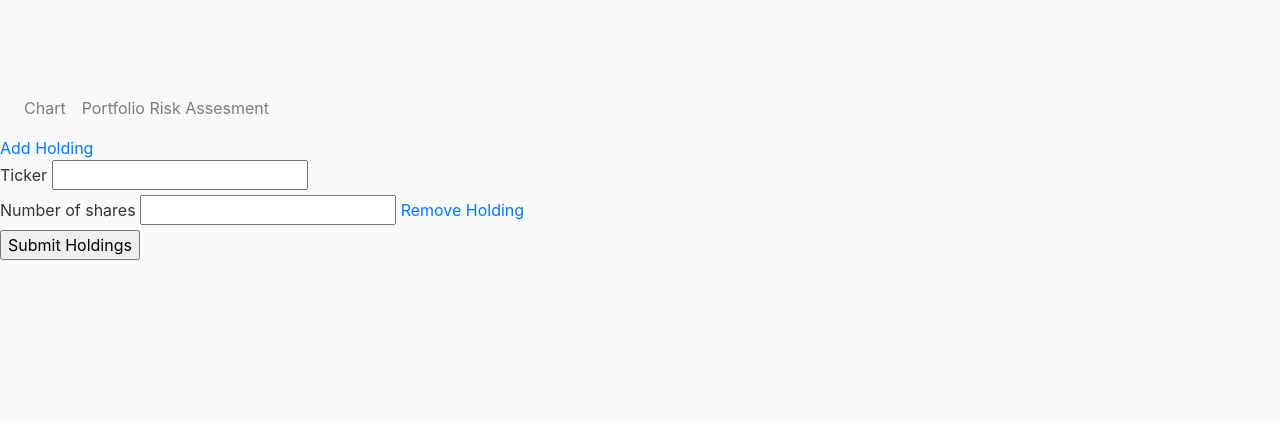
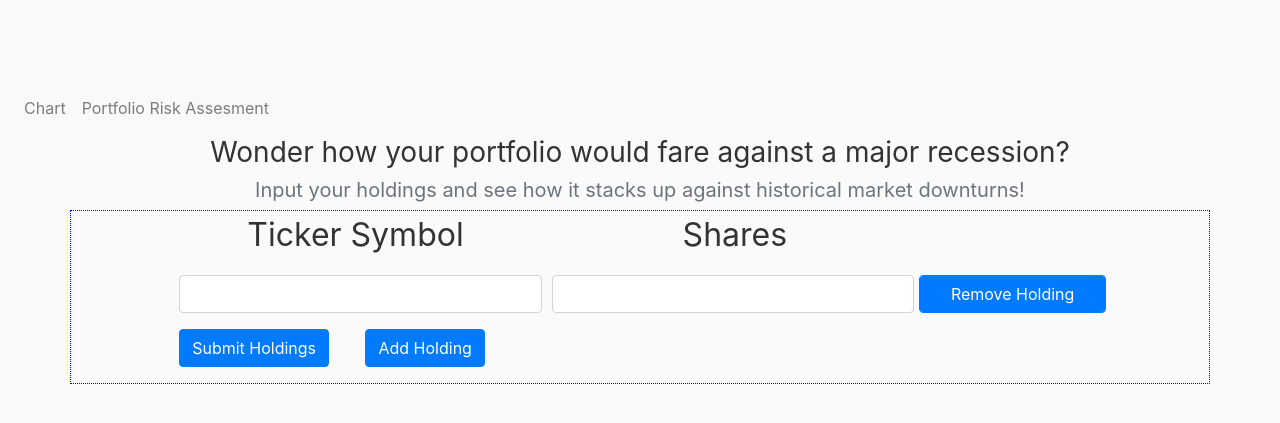
Before and after one commit to NateLeeP/Finance-App, a Flask app: page /portfolio in a window 1280 px wide. Shown: the top 423 px of the page. Run offline with Flask 2, Linux system fonts and the light colour scheme; some libraries are stand-ins or nearby versions.

Commit message:
Updated file for a cleaner appearance

```diff
--- a/financeapp/templates/portfolio.html
+++ b/financeapp/templates/portfolio.html
@@ -1,34 +1,67 @@
 {% extends 'layout.html' %}
 
 {% block content  %}
-<a id="add" href="#">Add Holding</a>
+<h3 class='text-center font-less-bold'>Wonder how your portfolio would fare against a major recession?</h3>
+<h5 class='text-center text-muted font-less-bold'>Input your holdings and see how it stacks up against historical market downturns!</h5>
+<div class='container my-container'>
+  <div>
+    <div class="row justify-content-center my-row">
+      <div class="col-4 my-col ">
+        <p class='font-xxlarge text-center'>Ticker Symbol</p>
+      </div>
+      <div class="col-4 my-col ">
+        <p class='font-xxlarge text-center'>Shares</p>
+      </div>
+      <div class='col-2 my-col'>
+
+      </div>
+    </div>
+  </div>
 
   <form method='POST'>
     {{form.csrf_token}}
     <div id='subforms-container'>
       {% for portfolio_entry in form.holdings %}
-      <div id="holding-{{loop.index0}}-form" class="subform" data-index="{{loop.index0}}">
+        <div id="holding-{{loop.index0}}-form" class="subform form-row justify-content-center my-row" data-index="{{loop.index0}}">
           {{portfolio_entry.csrf_token}}
-
-        {{portfolio_entry.ticker.label}} {{portfolio_entry.ticker}}<br>
-        {{portfolio_entry.shares.label}} {{portfolio_entry.shares}}
-
-        <a class="remove" href="#">Remove Holding</a>
+          <div class ="form-group col-4 my-col">
+          <!--{{portfolio_entry.ticker.label}}--> {{portfolio_entry.ticker(class='form-control')}}
+          </div>
+          <div class = "form-group col-4 my-col">
+          <!--{{portfolio_entry.shares.label}}--> {{portfolio_entry.shares(class='form-control')}}
+          </div>
+          <button type='button' class='remove form-control col-2 btn btn-primary my-col'>Remove Holding</button>
+          <!--<a class="remove" href="#">Remove Holding</a>-->
         </div>
       {% endfor %}
     </div>
-  {{form.submit}}
+    <div class="form-row">
+      <div class='form-group col-2 offset-1'>
+        {{form.submit(class='btn btn-primary')}}
+      </div>
+      <div class='form-group col-2'>
+        <button type='button' class='btn btn-primary' id='add'>Add Holding</button>
+      </div>
+
+    </div>
   </form>
+</div>
+<!--<a class = "row justify-content-center" id="add" href="#">Add Holding</a>-->
 
-<div id="holding-_-form" class="is-hidden" data-index="_">
+
+<div id="holding-_-form" class="is-hidden form-row justify-content-center" data-index="_">
   <input id = "holdings-_-csrf_token" name = "holdings-_-csrf_token" type="hidden" value="">
-  <label for="holdings-_-ticker">Ticker Symbol</label>
-  <input id="holdings-_-ticker" name="holdings-_-ticker" type="text" value="">
-  <br>
-  <label for="holdings-_-shares">Number of Shares</label>
-  <input id="holdings-_-shares" name="holdings-_-shares" type="text">
+  <!--<label for="holdings-_-ticker">Ticker Symbol</label><-->
+  <div class="form-group col-4">
+  <input class='form-control'id="holdings-_-ticker" name="holdings-_-ticker" type="text" value="">
+  </div>
+  <!--<label for="holdings-_-shares"></label>-->
+  <div class='form-group col-4'>
+  <input class='form-control' id="holdings-_-shares" name="holdings-_-shares" type="text">
+  </div>
+  <!--<input type='button' class='remove form-group col-sm-1 btn btn-primary' value='Remove Holding'>-->
 
-  <a class="remove" href="#">Remove Holding</a>
+  <button type='button' class='remove form-control col-2 btn btn-primary my-col' value='Remove Holding'>Remove Holding</button>
 </div>
 <script src="https://code.jquery.com/jquery-3.4.1.slim.min.js" integrity="sha384-J6qa4849blE2+poT4WnyKhv5vZF5SrPo0iEjwBvKU7imGFAV0wwj1yYfoRSJoZ+n" crossorigin="anonymous"></script>
 <script>
```
Lines whose indentation alone changed are shown as unchanged.
